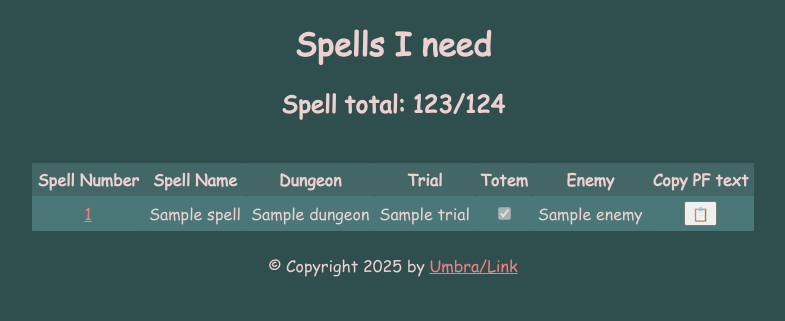
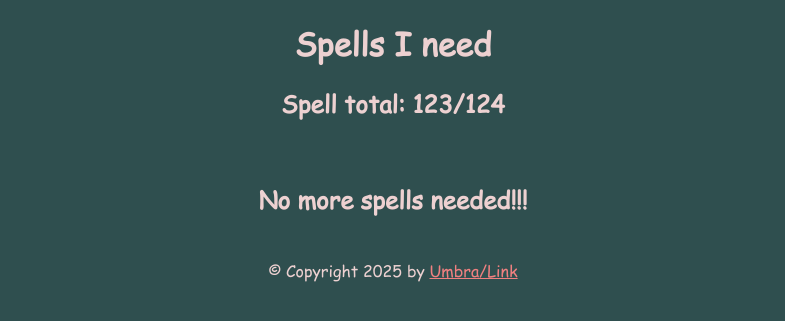
Before and after one commit to AbstractUmbra/terrible-website, a Python web app: template templates/spells.html.jinja2 in a window 1280 px wide. Shown: the top 321 px of the page, without its empty margins (247-1032 px from the left). Run offline with Jinja, Linux system fonts and the light colour scheme; the template is opened without the code that fills it: most values are stand-ins (such as "Sample title", 1, 10 or a date in 2020).

Commit message:
formatting fix

```diff
--- a/templates/spells.html.jinja2
+++ b/templates/spells.html.jinja2
@@ -8,6 +8,7 @@
 <h1>Spells I need</h1>
 <h2 style="text-align: center;" id="spell-counter">Spell total: {{ 124 - spells|length }}/124</h2>
 <br>
+{% if variable is defined and variable|length %}
 <table id="spell-list">
     <thead>
         <tr id="spell-header">
@@ -46,5 +47,8 @@
         {% endfor %}
     </tbody>
 </table>
+{% else %}
+<h2 style="text-align: center;">No more spells needed!!!</h2>
+{% endif %}
 <br>
 {% endblock %}
```
Lines whose indentation alone changed are shown as unchanged.
